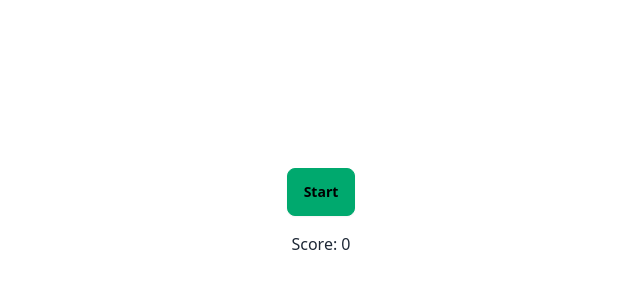
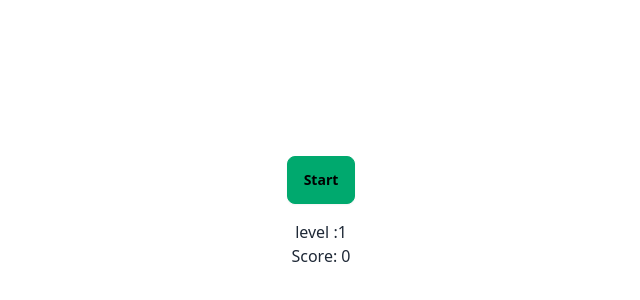
Before and after one commit to Kamal-AbdElKerim/MemoryGame, an Angular app: page / in a window 1280 px wide. Shown: the part 166-466 px from the top of the page, without its empty margins (319-959 px from the left). Built offline with nearby package versions, Linux system fonts and the light colour scheme.

Commit message:
fix erorr

```diff
--- a/src/app/Component/body/body.component.html
+++ b/src/app/Component/body/body.component.html
@@ -12,6 +12,7 @@
   [countdown]="countdown"
   [message]="message"
   [score]="score"
+  [level]="level"
 ></app-score>
 
 @if (EndGame){
--- a/src/app/Component/body/body.component.ts
+++ b/src/app/Component/body/body.component.ts
@@ -25,6 +25,8 @@ export class BodyComponent {
   endTime!: number;
   IsPlay: boolean = false;
   RandomColor: string[] = []
+  level: number = 1;
+
 
   @ViewChildren(BoxColorComponent) boxComponents!: QueryList<BoxColorComponent>;
 
@@ -37,6 +39,7 @@ export class BodyComponent {
     this.Round = 2
     this.gameService.gameSequence = []
     this.score = 0
+    this.level = 1
     this.startGame()
   }
 
@@ -52,6 +55,10 @@ export class BodyComponent {
     this.randomizeSequence();
     this.displaySequence();
     console.log('Generated sequence:', this.RandomColor);
+  }
+
+  incrementerNiveau(): void {
+    this.level++;
   }
 
   shuffleArray(array: string[]): string[] {
@@ -123,6 +130,7 @@ export class BodyComponent {
       this.Round++;
       this.startGame();
       this.message = '';
+      this.incrementerNiveau()
     } else {
       this.EndGame = true;
       this.message = `Game Over! Your final score is ${this.score}.`;
--- a/src/app/Component/score/score.component.html
+++ b/src/app/Component/score/score.component.html
@@ -7,6 +7,7 @@
 
 }
   <h3>{{ message }}</h3>
+  <h3>level :{{ level }}</h3>
   <div class="flex ">
   @for (player of gameService.playerSequence ; track player) {
     <div class="rounded-full me-1" [style.background-color]="player" style="width: 40px ; height: 40px">
--- a/src/app/Component/score/score.component.ts
+++ b/src/app/Component/score/score.component.ts
@@ -14,6 +14,7 @@ export class ScoreComponent  {
   @Input() countdown!: number;
   @Input() message!: string;
   @Input() score!: number;
+  @Input() level!: number;
 
 
   constructor( public gameService: GameService) {
```
